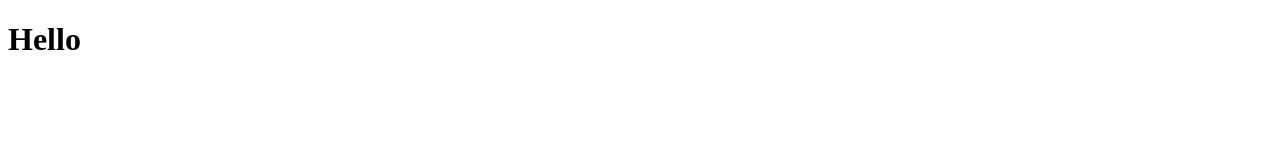
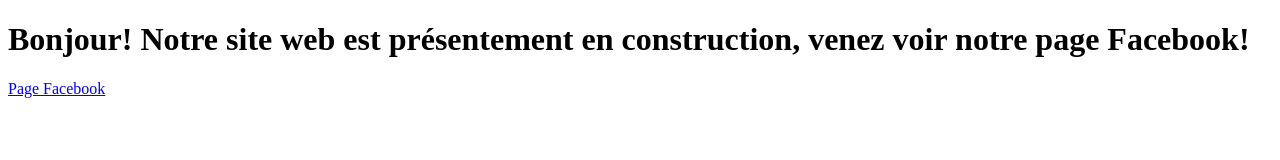
Before and after one commit to marc-andre-beaudry/lesjardinsclaudeetmaryse, a plain HTML site: page index.html in a window 1280 px wide. Drawn offline with Linux system fonts and the light colour scheme.

Commit message:
Added redirect. Website in construction

```diff
--- a/index.html
+++ b/index.html
@@ -13,5 +13,6 @@
 </head>
 
 <body>
-<h1>Hello</h1>
+<h1>Bonjour! Notre site web est présentement en construction, venez voir notre page Facebook!</h1>
+<a href="https://www.facebook.com/LesJardinsClaudeEtMaryse">Page Facebook</a>
 </body>
```
